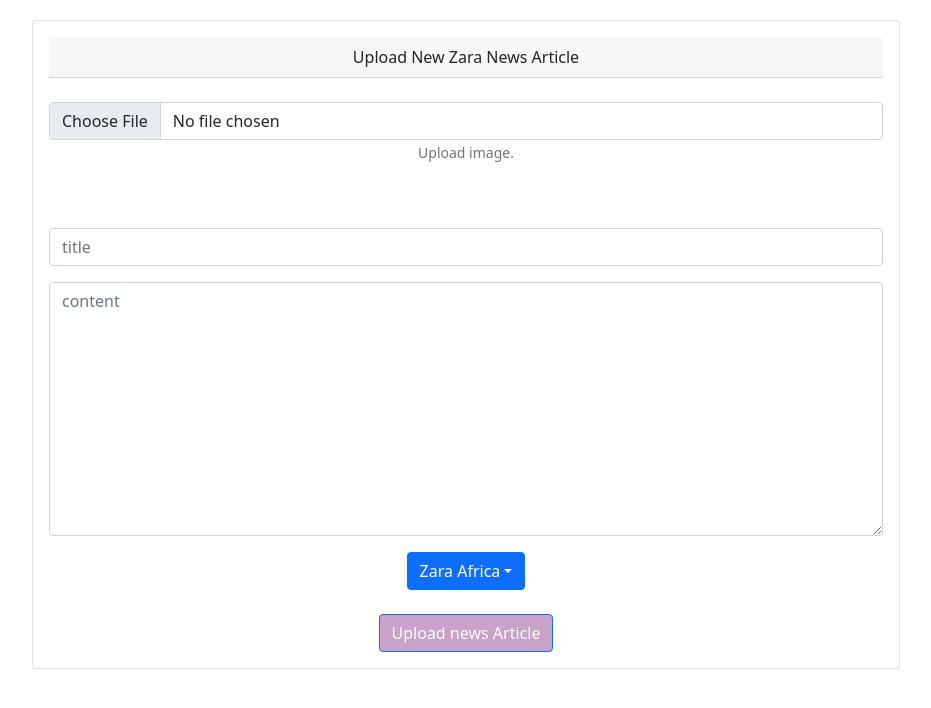
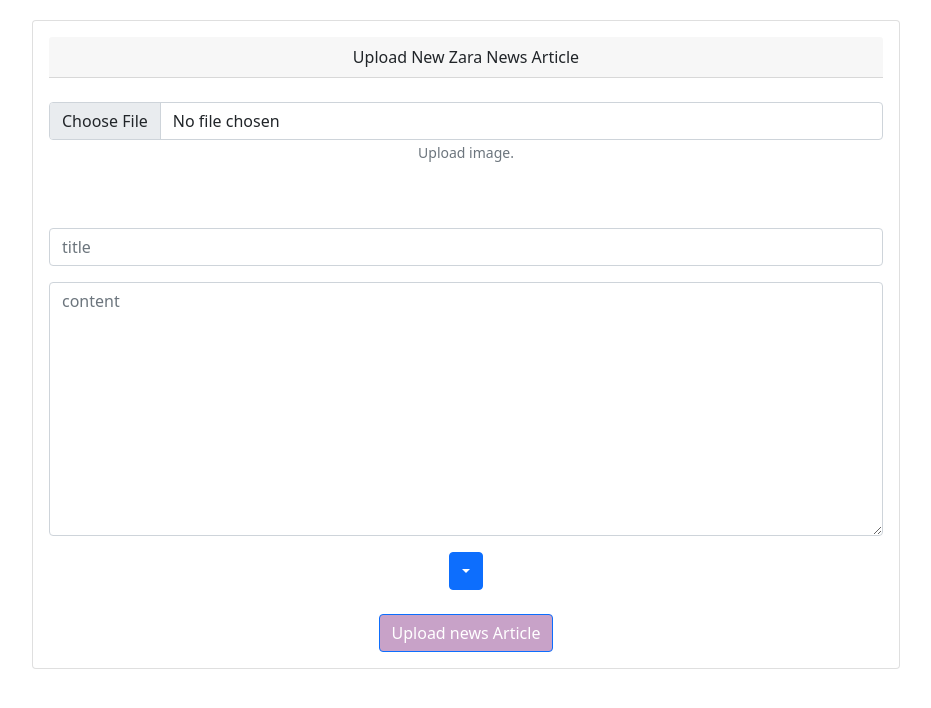
Before and after one commit to niel98/Zara-news-magazine-client, a React (Create React App) app: page / in a window 1280 px wide. Shown: the top 708 px of the page, without its empty margins (174-1105 px from the left). Built offline with nearby package versions, Linux system fonts and the light colour scheme.

Commit message:
minor change to the dropdown state

```diff
--- a/src/components/Main.jsx
+++ b/src/components/Main.jsx
@@ -119,7 +119,7 @@
                     </Form.Group> */}
                     <DropdownButton
                         alignRight
-                        title="Zara Africa"
+                        title={value}
                         id="dropdown-menu-align-right"
                         onSelect={handleSelect}
                             >
```
